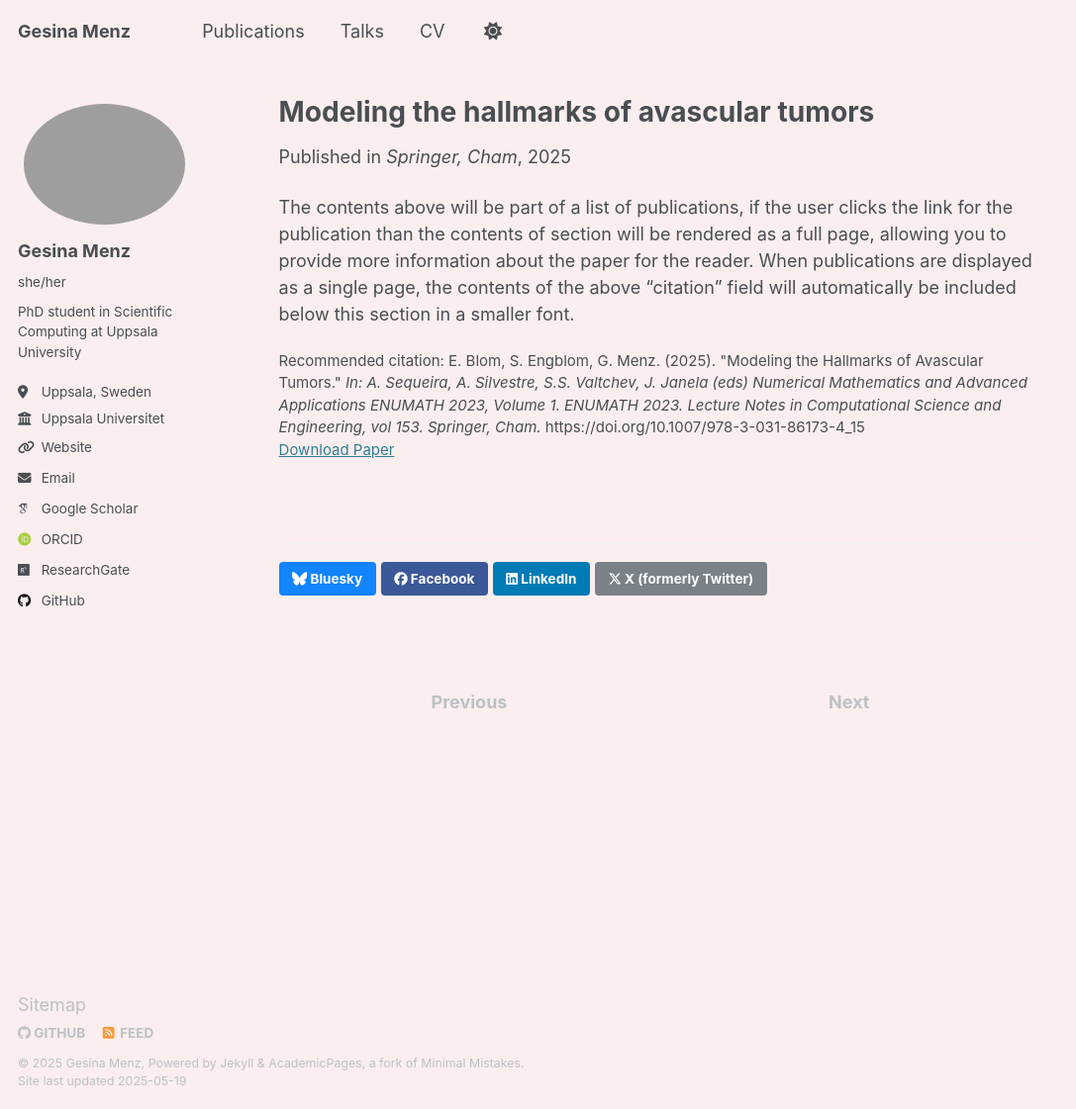
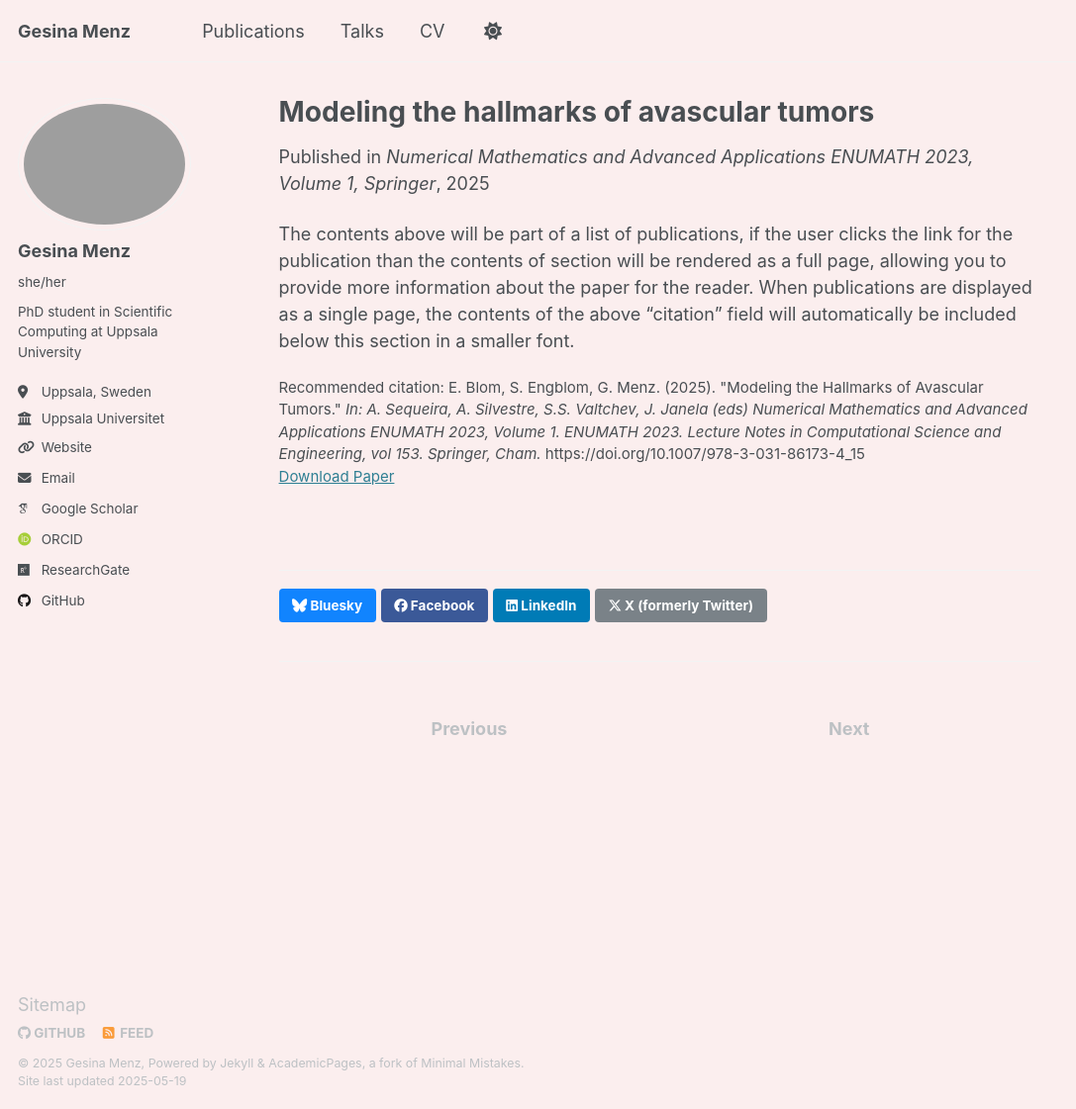
Before and after one commit to menzge/menzge.github.io, a Jekyll site: the page built from _publications/2024-02-02-hallmarks.md, in a window 1280 px wide and 1121 px high. Shown: the whole window at 99% size, without its empty margins (0-1087 px from the left). Built offline with Jekyll 4.4.1, drawn with Linux system fonts in a browser that asks for light colours; some web fonts are replaced.

Commit message:
Update 2024-02-02-hallmarks.md

```diff
--- a/_publications/2024-02-02-hallmarks.md
+++ b/_publications/2024-02-02-hallmarks.md
@@ -5,7 +5,7 @@ category: conferences
 permalink: /publication/2024-02-02-hallmarks
 excerpt: 'This paper models four of the hallmarks of cancer in avascular tumours.'
 date: 2025-04-25
-venue: 'Springer, Cham'
+venue: 'Numerical Mathematics and Advanced Applications ENUMATH 2023, Volume 1, Springer'
 paperurl: 'https://doi.org/10.1007/978-3-031-86173-4_15'
 citation: 'E. Blom, S. Engblom, G. Menz. (2025). &quot;Modeling the Hallmarks of Avascular Tumors.&quot; <i>In: A. Sequeira, A. Silvestre, S.S. Valtchev, J. Janela (eds) Numerical Mathematics and Advanced Applications ENUMATH 2023, Volume 1. ENUMATH 2023. Lecture Notes in Computational Science and Engineering, vol 153. Springer, Cham.</i> https://doi.org/10.1007/978-3-031-86173-4_15'
 ---
```
